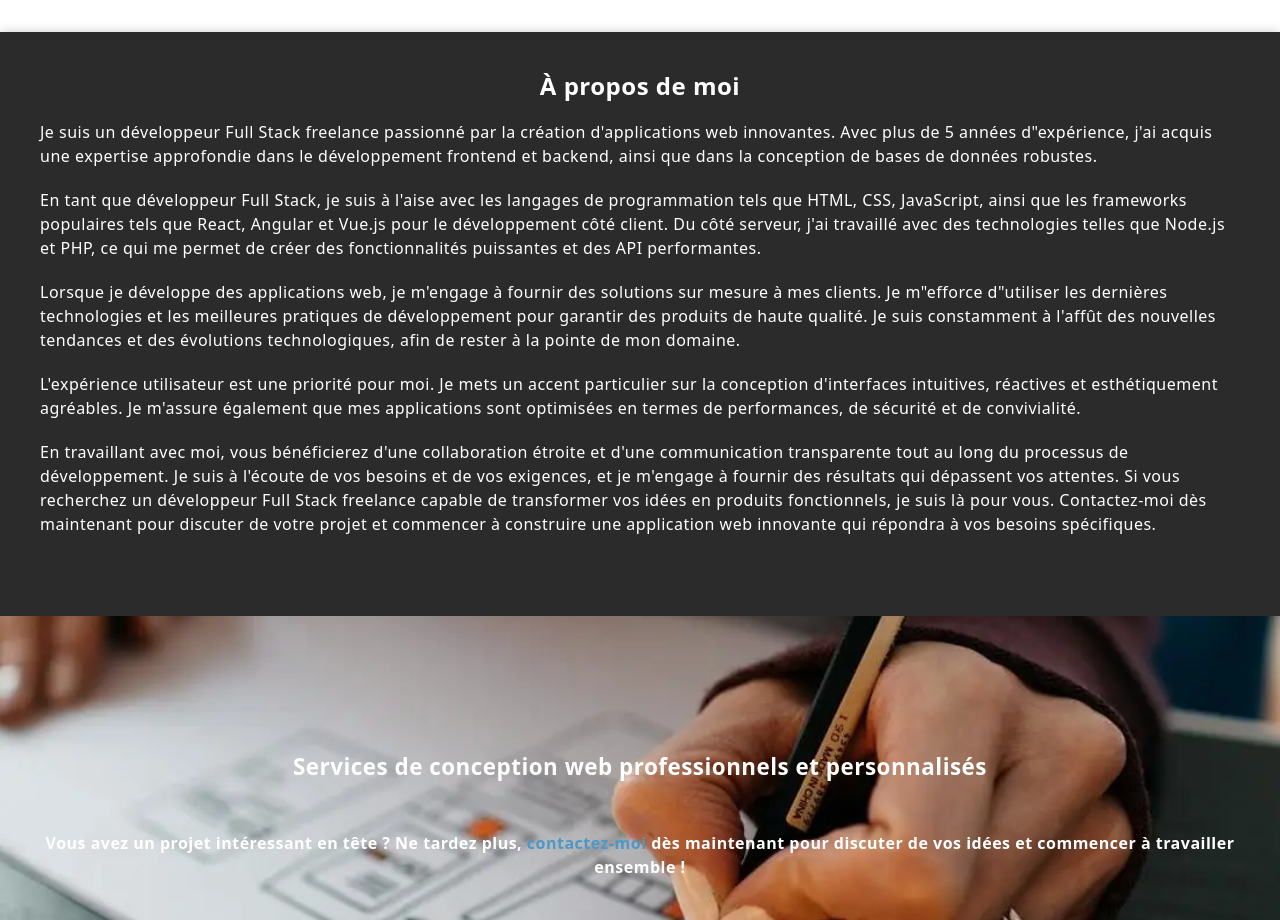
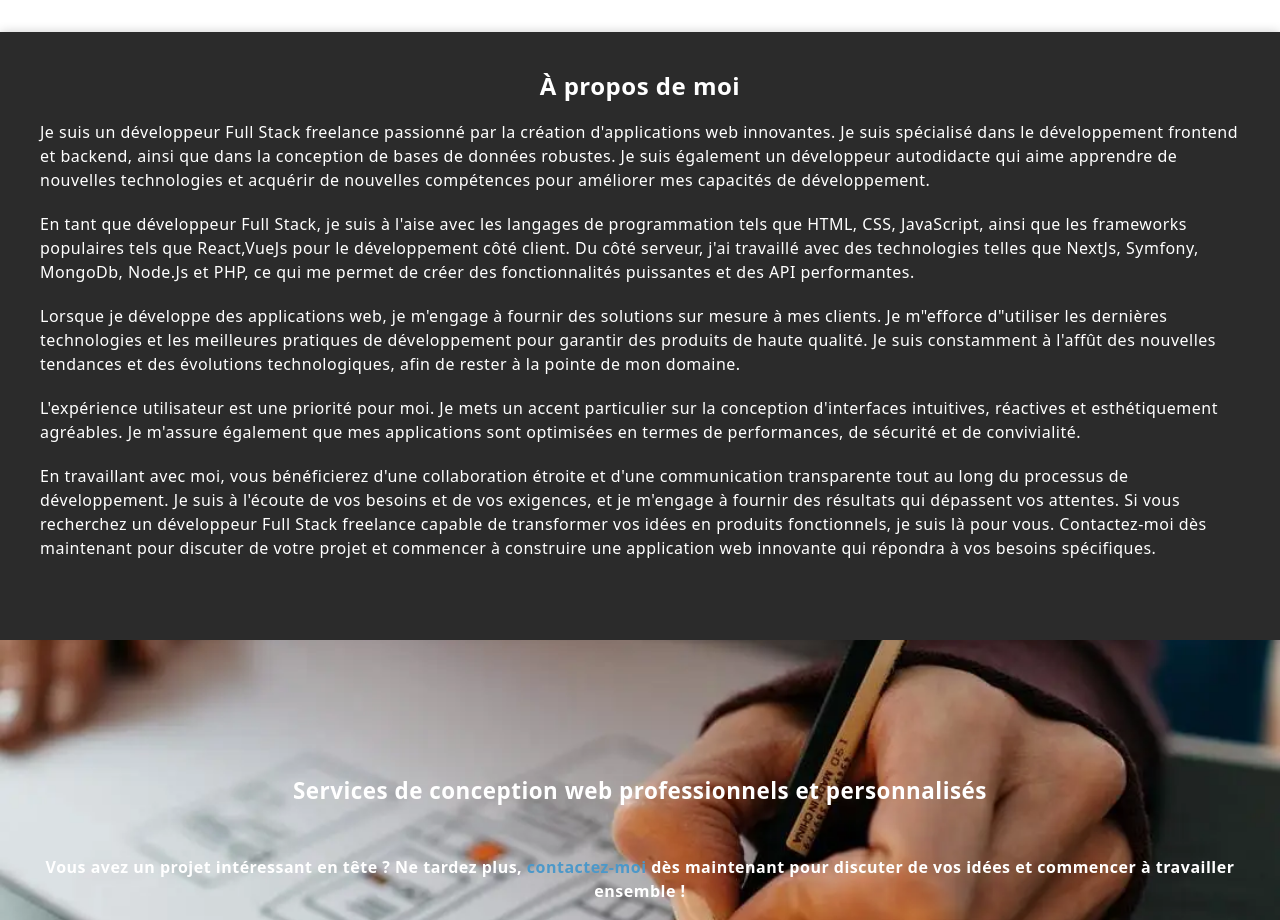
Before and after one commit to Dwfaradji/freelance, a Next.js app: page / in a window 1280 px wide. Shown: the part 5880-6800 px from the top of the page. Built offline with nearby package versions, Linux system fonts and the light colour scheme.

Commit message:
correction text

```diff
--- a/src/app/Sections/About/About.tsx
+++ b/src/app/Sections/About/About.tsx
@@ -9,17 +9,19 @@ const About = () => {
         <div className="about-content col-sm-12 col-md-12">
           <p className="text-xl">
             {`Je suis un développeur Full Stack freelance passionné par la
-              création d'applications web innovantes. Avec plus de 5 années
-              d"expérience, j'ai acquis une expertise approfondie dans le
+              création d'applications web innovantes. Je suis spécialisé dans le
               développement frontend et backend, ainsi que dans la conception de
-              bases de données robustes.`}
+              bases de données robustes. Je suis également un développeur
+              autodidacte qui aime apprendre de nouvelles technologies et
+              acquérir de nouvelles compétences pour améliorer mes capacités de
+              développement.`}
           </p>
           <p className="text-xl">
             {`En tant que développeur Full Stack, je suis à l'aise avec les
               langages de programmation tels que HTML, CSS, JavaScript, ainsi que
-              les frameworks populaires tels que React, Angular et Vue.js pour le
+              les frameworks populaires tels que React,VueJs pour le
               développement côté client. Du côté serveur, j'ai travaillé avec des
-              technologies telles que Node.js et PHP, ce qui me permet de créer
+              technologies telles que NextJs, Symfony, MongoDb, Node.Js et PHP, ce qui me permet de créer
               des fonctionnalités puissantes et des API performantes.`}
           </p>
           <p className="text-xl">
```
